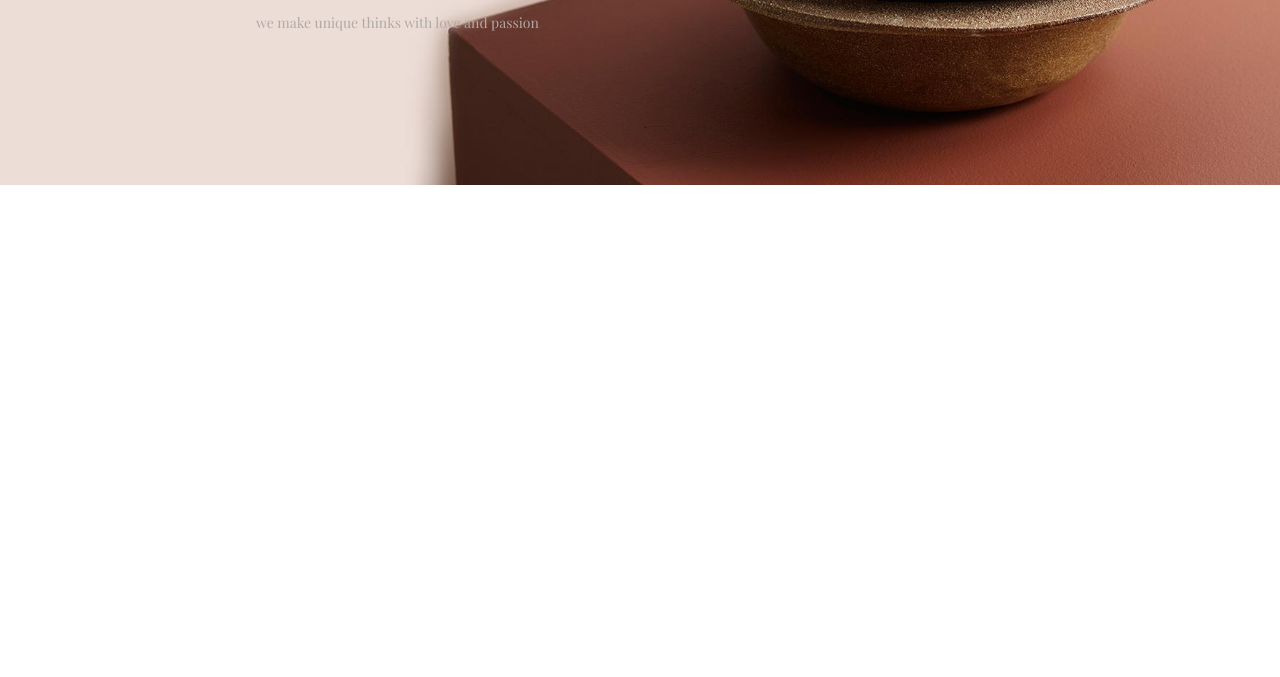
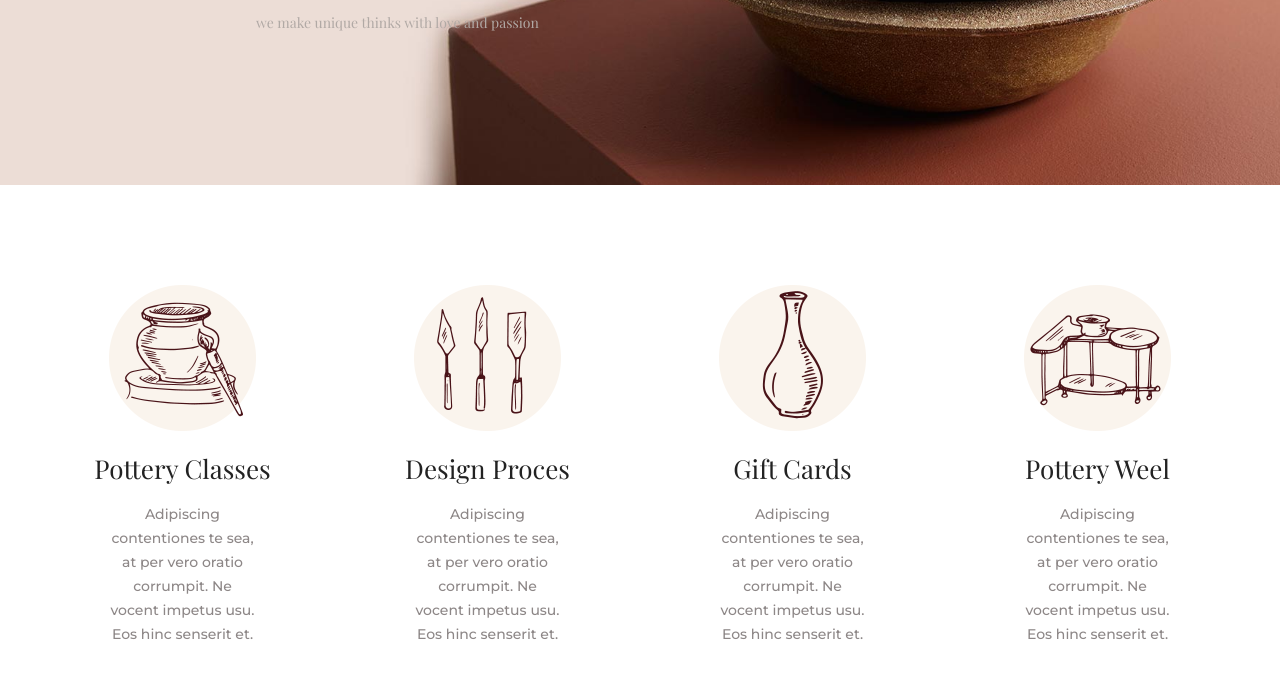
Before and after one commit to LarissaAzevedo/DesafioCSS, a website: page index.html in a window 1280 px wide. Shown: the part 615-1292 px from the top of the page. Before the commit the page ends 800 px from the top, so only its background shows below. Drawn offline with nearby package versions, Linux system fonts and the light colour scheme; a web font is replaced by a local one.

Commit message:
refactor: composition itens

```diff
--- a/index.html
+++ b/index.html
@@ -51,36 +51,36 @@
         <p>we make unique thinks with love and passion</p>
       </div>
     </header>
-    <!-- <section class="description-itens"> -->
-    <!--   <div class="description-itens__composition"> -->
-    <!--     <img src="/img/custom-icon-1.png" alt="custon icon 1"> -->
-    <!--     <h4>Pottery Classes</h4> -->
-    <!--     <p> -->
-    <!--     Adipiscing contentiones te sea, at per vero oratio corrumpit. Ne vocent impetus usu. Eos hinc senserit et. -->
-    <!--     </p> -->
-    <!--   </div> -->
-    <!--   <div class="description-itens__composition"> -->
-    <!--     <img src="/img/custom-icon-2.png" alt="custon icon 2"> -->
-    <!--     <h4>Design Proces</h4> -->
-    <!--     <p> -->
-    <!--     Adipiscing contentiones te sea, at per vero oratio corrumpit. Ne vocent impetus usu. Eos hinc senserit et. -->
-    <!--     </p> -->
-    <!--   </div> -->
-    <!--   <div class="description-itens__composition"> -->
-    <!--     <img src="/img/custom-icon-3.png" alt="custon icon 3"> -->
-    <!--     <h4>Gift Cards</h4> -->
-    <!--     <p> -->
-    <!--     Adipiscing contentiones te sea, at per vero oratio corrumpit. Ne vocent impetus usu. Eos hinc senserit et. -->
-    <!--     </p> -->
-    <!--   </div> -->
-    <!--   <div class="description-itens__composition"> -->
-    <!--     <img src="/img/custom-icon-4.png" alt="custon icon 4"> -->
-    <!--     <h4>Pottery Weel</h4> -->
-    <!--     <p> -->
-    <!--     Adipiscing contentiones te sea, at per vero oratio corrumpit. Ne vocent impetus usu. Eos hinc senserit et. -->
-    <!--     </p> -->
-    <!--   </div> -->
-    <!-- </section> -->
+    <section class="description-itens">
+      <div class="description-itens__composition">
+        <img src="/img/custom-icon-1.png" alt="custon icon 1">
+        <h4>Pottery Classes</h4>
+        <p>
+        Adipiscing contentiones te sea, at per vero oratio corrumpit. Ne vocent impetus usu. Eos hinc senserit et.
+        </p>
+      </div>
+      <div class="description-itens__composition">
+        <img src="/img/custom-icon-2.png" alt="custon icon 2">
+        <h4>Design Proces</h4>
+        <p>
+        Adipiscing contentiones te sea, at per vero oratio corrumpit. Ne vocent impetus usu. Eos hinc senserit et.
+        </p>
+      </div>
+      <div class="description-itens__composition">
+        <img src="/img/custom-icon-3.png" alt="custon icon 3">
+        <h4>Gift Cards</h4>
+        <p>
+        Adipiscing contentiones te sea, at per vero oratio corrumpit. Ne vocent impetus usu. Eos hinc senserit et.
+        </p>
+      </div>
+      <div class="description-itens__composition">
+        <img src="/img/custom-icon-4.png" alt="custon icon 4">
+        <h4>Pottery Weel</h4>
+        <p>
+        Adipiscing contentiones te sea, at per vero oratio corrumpit. Ne vocent impetus usu. Eos hinc senserit et.
+        </p>
+      </div>
+    </section>
 
     <!-- <!-1- <section class="gallery"> -1-> -->
     <!-- <!-1-   <div class="gallery__titulo-of-galery"> -1-> -->
```
